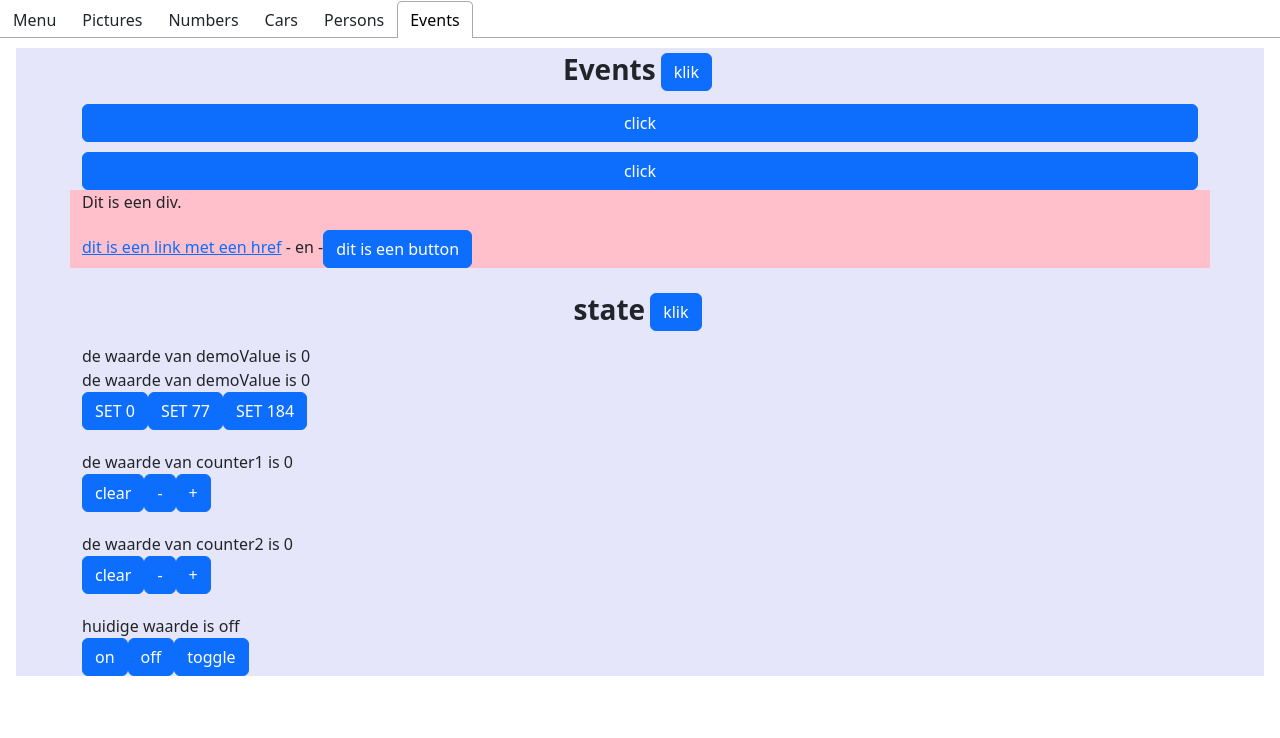
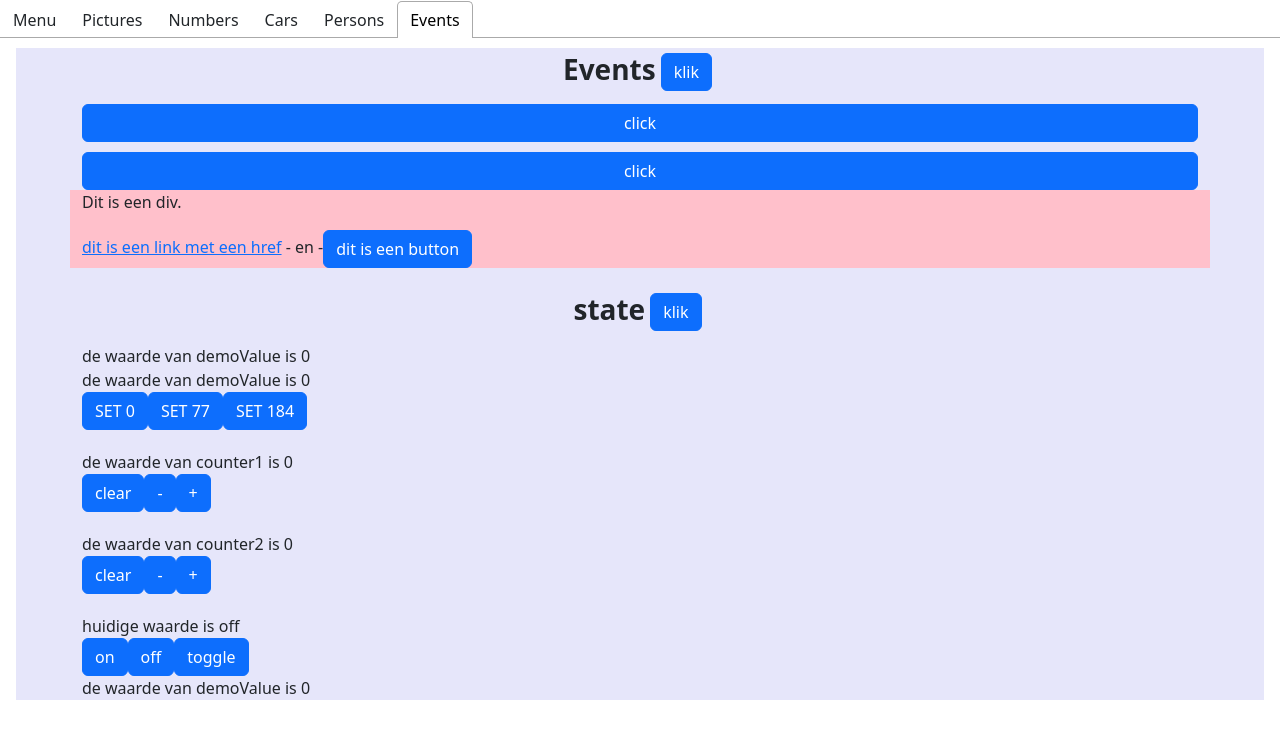
Before and after one commit to SeppeTeugels/dynamic_oefeningen, a React (Create React App) app: page / in a window 1280 px wide. Both pictures are taken after a click on the tab "Events". Shown: the top 738 px of the page. Built offline with nearby package versions, Linux system fonts and the light colour scheme.

Commit message:
bundel 4 4.2

```diff
--- a/src/components/StateDemo.js
+++ b/src/components/StateDemo.js
@@ -3,8 +3,8 @@ import {MyButton} from "./MyButton";
 import {Counter} from "./counter";
 import {OnOffDemo} from "./OnOffDemo";
 
-function DemoValue(){
-    const [demoValue, setDemoValue] = useState(0)
+function DemoValue(props){
+    const {demoValue, setDemoValue} = props
     return <>
         <div>de waarde van demoValue is {demoValue}</div>
         <div>de waarde van demoValue is {demoValue}</div>
@@ -17,9 +17,17 @@ function DemoValue(){
 
 }
 
+function ReadOnlyDemoValue(props){
+    const {demoValue} = props
+    return<>
+        <div>de waarde van demoValue is {demoValue}</div>
+    </>
+}
+
 export function StateDemo(){
+    const [demoValue, setDemoValue] = useState(0)
     return <>
-        <DemoValue/>
+        <DemoValue demoValue={demoValue} setDemoValue={setDemoValue}/>
         <div style={{marginTop:"20px"}}>
             <Counter name={"counter1"}/>
         </div>
@@ -29,5 +37,6 @@ export function StateDemo(){
         <div style={{marginTop:"20px"}}>
             <OnOffDemo/>
         </div>
+        <ReadOnlyDemoValue demoValue={demoValue}/>
     </>
 }
```
